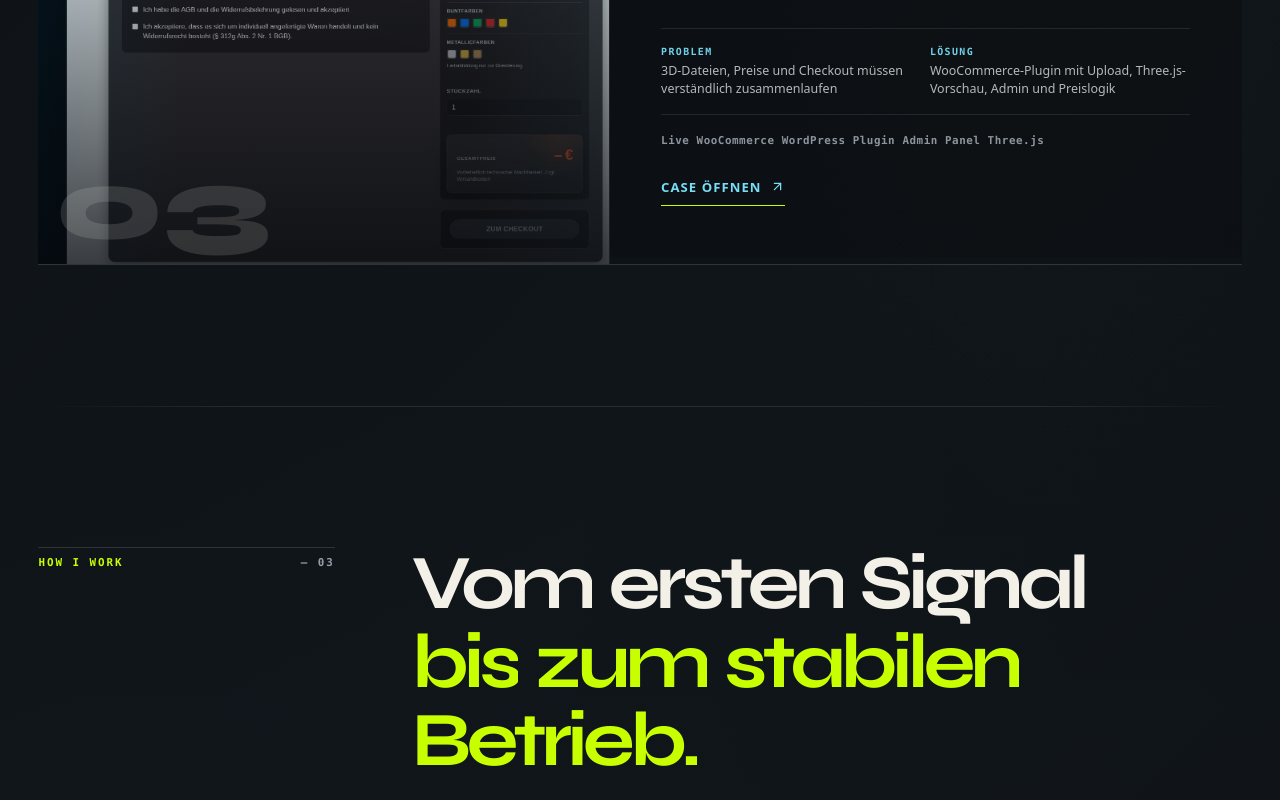
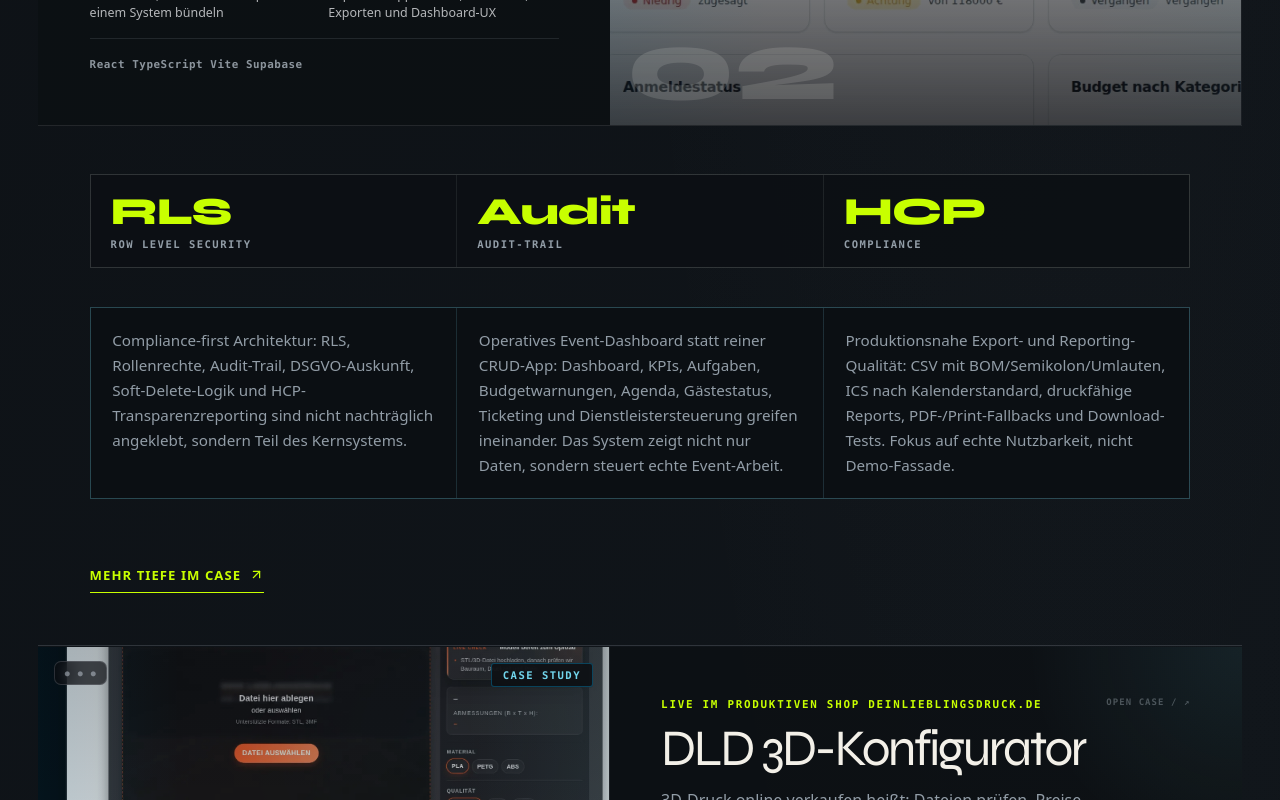
Before and after one commit to trixr1907/ivo-tech-portfolio-standalone, a React (Vite) app: page / in a window 1280 px wide. Shown: the part 3260-4060 px from the top of the page. Built offline with nearby package versions, Linux system fonts and the light colour scheme.

Commit message:
feat: editorial project stretches — metrics, architecture, highlights visible without modal

```diff
--- a/src/components/showcase/ProjectCard.tsx
+++ b/src/components/showcase/ProjectCard.tsx
@@ -10,6 +10,8 @@ type ProjectCardProps = {
 export function ProjectCard({ project, index, onOpen }: ProjectCardProps) {
   const visibleTags = project.tags.slice(0, 4)
   const isPrimary = project.id === 'goals-optimizer'
+  // Editorial metric bar: prefer impact, fall back to signals — both carry { value, label }
+  const metrics = project.impact ?? project.signals ?? []
 
   return (
     <article
@@ -44,9 +46,40 @@ export function ProjectCard({ project, index, onOpen }: ProjectCardProps) {
           <span className="project-card__tags" aria-label="Technologien">
             {visibleTags.map((tag) => <span key={tag}>{tag}</span>)}
           </span>
-          <span className="project-card__cta">Case öffnen <ArrowUpRight size={15} aria-hidden="true" /></span>
         </span>
       </button>
+
+      <div className="project-card__editorial">
+        {metrics.length > 0 && (
+          <div className="project-card__metrics" aria-label="Kennzahlen">
+            {metrics.map((metric) => (
+              <div key={metric.label} className="project-card__metric">
+                <span className="project-card__metric-value">{metric.value}</span>
+                <span className="project-card__metric-label">{metric.label}</span>
+              </div>
+            ))}
+          </div>
+        )}
+
+        {project.architecture ? (
+          <div className="project-card__arch">
+            <h3 className="project-card__arch-title">System Schema</h3>
+            <ol className="project-card__arch-list">
+              {project.architecture.map((item) => <li key={item}>{item}</li>)}
+            </ol>
+          </div>
+        ) : null}
+
+        <div className="project-card__highlights">
+          {project.highlights.map((highlight) => (
+            <p key={highlight} className="project-card__highlight">{highlight}</p>
+          ))}
+        </div>
+
+        <button type="button" className="project-card__cta project-card__cta--more" onClick={() => onOpen(project)}>
+          Mehr Tiefe im Case <ArrowUpRight size={15} aria-hidden="true" />
+        </button>
+      </div>
     </article>
   )
 }
--- a/src/components/showcase/showcase.css
+++ b/src/components/showcase/showcase.css
@@ -875,6 +875,89 @@
 }
 .project-card__button:hover .project-card__cta::after { transform: scaleX(1); }
 
+/* Editorial stretch below the card: metrics, architecture, highlights, deep-link CTA */
+.project-card__editorial {
+  display: grid;
+  gap: clamp(1.8rem, 3vw, 2.6rem);
+  justify-items: start;
+  padding: clamp(1.8rem, 4vw, 3rem) clamp(2rem, 4vw, 4rem) clamp(2.2rem, 4vw, 3.5rem);
+  border-top: 1px solid rgba(243, 240, 232, 0.09);
+}
+.project-card__metrics {
+  display: grid;
+  grid-template-columns: repeat(3, minmax(0, 1fr));
+  gap: 1px;
+  width: 100%;
+  border: 1px solid rgba(243, 240, 232, 0.09);
+  background: rgba(243, 240, 232, 0.06);
+}
+.project-card__metric {
+  display: grid;
+  gap: 0.4rem;
+  align-content: start;
+  padding: 1.1rem 1.25rem;
+  background: rgba(11, 14, 18, 0.9);
+}
+.project-card__metric-value {
+  color: var(--accent);
+  font-family: var(--font-display);
+  font-size: clamp(1.6rem, 3vw, 2.4rem);
+  font-weight: 800;
+  line-height: 1;
+  letter-spacing: -0.03em;
+}
+.project-card__metric-label {
+  color: var(--muted);
+  font-family: var(--font-mono);
+  font-size: 0.66rem;
+  font-weight: 700;
+  letter-spacing: 0.14em;
+  text-transform: uppercase;
+}
+.project-card__arch { max-width: 720px; padding: 2rem 0; }
+.project-card__arch-title {
+  margin: 0 0 1rem;
+  color: var(--accent);
+  font-family: var(--font-mono);
+  font-size: 0.68rem;
+  font-weight: 800;
+  letter-spacing: 0.18em;
+  text-transform: uppercase;
+}
+.project-card__arch-list {
+  display: grid;
+  gap: 0.7rem;
+  margin: 0;
+  padding-left: 1.4rem;
+  color: var(--silver);
+  line-height: 1.65;
+}
+.project-card__arch-list li::marker { color: var(--accent); }
+.project-card__highlights {
+  display: grid;
+  grid-template-columns: repeat(3, minmax(0, 1fr));
+  gap: 1px;
+  width: 100%;
+  border: 1px solid rgba(123, 231, 255, 0.14);
+  background: rgba(123, 231, 255, 0.12);
+}
+.project-card__highlight {
+  margin: 0;
+  padding: 1.25rem 1.35rem;
+  background: rgba(11, 14, 18, 0.96);
+  color: var(--muted);
+  font-size: 0.95rem;
+  line-height: 1.65;
+}
+.project-card__cta--more { cursor: pointer; color: var(--accent); }
+
+@media (max-width: 760px) {
+  .project-card__metrics,
+  .project-card__highlights { grid-template-columns: 1fr; }
+  .project-card__editorial { padding-inline: 1.5rem; }
+  .project-card__arch { max-width: none; }
+}
+
 .project-modal__dialog {
   background:
     radial-gradient(ellipse 75% 38% at 12% 0%, rgba(0,183,255,.18), transparent 62%),
--- a/src/data/projects.ts
+++ b/src/data/projects.ts
@@ -133,6 +133,11 @@ export const projects: Project[] = [
       { src: eventHubImages.compliance, caption: 'HCP-Spend-Tracking mit Cap-Überwachung und Transparenzreporting' },
       { src: eventHubImages.registration, caption: 'Öffentliche Registrierung mit sicherer Supabase-RLS-Architektur' },
     ],
+    impact: [
+      { value: 'RLS', label: 'Row Level Security' },
+      { value: 'Audit', label: 'Audit-Trail' },
+      { value: 'HCP', label: 'Compliance' },
+    ],
     links: {
       demo: 'https://eventhub.ivo-tech.com',
       repo: '',
```
Also changed, not shown: 1 other file (tests, documents, lock files or other folders).
